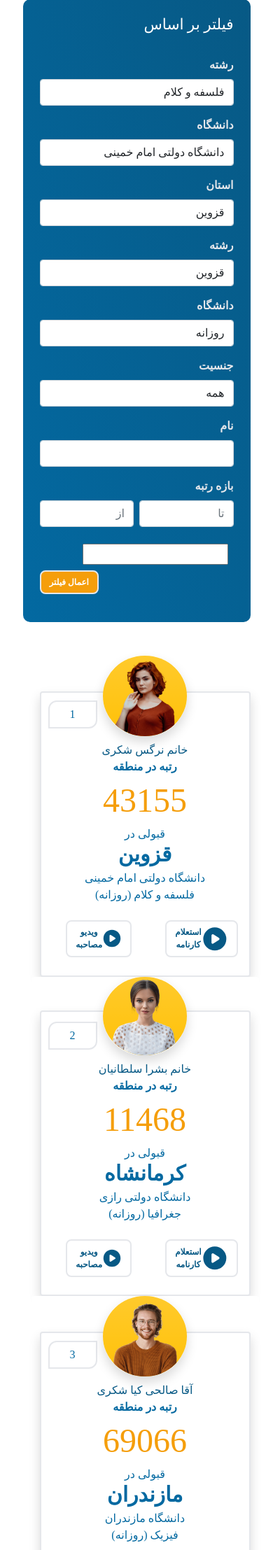
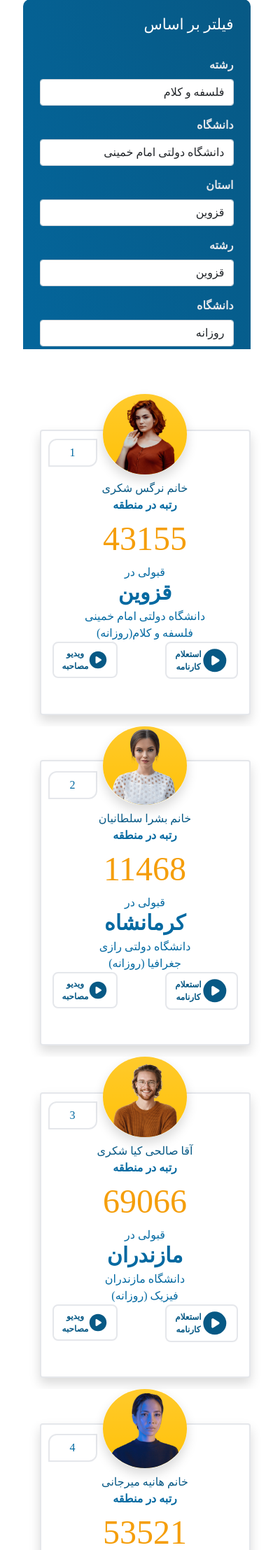
Before and after one commit to odriew3j/bootstrap-to-tailwind-project, a PHP site: page /index.html in a window 390 px wide. Shown: the part 49-2264 px from the top of the page at 70% size. Run offline with PHP 8.4, Linux system fonts and the light colour scheme; some libraries are stand-ins or nearby versions; some web fonts are replaced.

Commit message:
finish responsive head and body

```diff
--- a/resome - bs 5/css/style.css
+++ b/resome - bs 5/css/style.css
@@ -11,6 +11,12 @@
 body {
     font-family: 'Mikhak';
     position: relative;
+}
+
+.filter-header{
+
+    /* overflow-y: scroll; */
+
 }
 
 /* Header card styles */
@@ -86,7 +92,10 @@ span {
 } */
 
 .div-btn{
-
+    gap: 1rem;
+    width: 100%;
+    tab-size: 4;
+    display: flex;
     /* margin-top: 20px; */
 }
 
@@ -182,3 +191,17 @@ span {
     font-weight: bold;
     font-size: 12px;
 }
+
+/* Respons */
+.respons-max-whith, .scroller {
+    overflow-y: auto; /* افزودن اسکرول بار عمودی */
+    max-height: 500px;
+    scrollbar-color: var(--txt-color-gray-border) var(--txt-color-blue-bold)
+
+}
+
+@media only screen and (max-width: 600px) {
+    .respons-max-whith {
+        overflow-y: scroll; /* افزودن اسکرول عمودی در صورت نیاز */
+    }
+}
--- a/resome - bs 5/index.html
+++ b/resome - bs 5/index.html
@@ -24,7 +24,7 @@
 
     <section id="section">
 
-        <div class="col-10 mx-auto mt-5" >
+        <div class="respons-max-whith filter-header col-10 mx-auto mt-5" id="scroller">
 
             <div class="filter col-12 p-4" style="background: linear-gradient(to top right , #0369a1, #075985);border-radius: 10px;">
 
@@ -111,7 +111,7 @@
                         </div>
 
                         <!-- Rank -->
-                        <div class="form-group col-xxl-2 col-xl-3 col-lg-3 col-md-4 col-sm-6 mx-2">
+                        <div class="form-group col-xxl-2 col-xl-3 col-lg-3 col-md-4 col-sm-6">
                             <div class="form-group col-12 mt-4">
                                 <!-- <label for="customRange1" class="form-label filter-lable mb-2">رنج</label> -->
                                 <input type="text" class="js-range-slider" name="my_range" value="" />
@@ -134,48 +134,43 @@
 
     <main class="section col-10 m-auto mt-5">
         <div class="col-12 row d-flex mt-10 d-flex">
-            <!-- Card -->
-            <div class="card border-0 hb-card col-xxl-3 col-xl-2 col-lg-5 col-md-5 col-sm-12" >
-                <div class=" header-card border-white border-1 shadow mx-auto" >
+<div class="card border-0 hb-card col-xxl-3 col-xl-3 col-lg-4 col-md-6 col-sm-12 mt-3">
+    <div class="header-card border-white border-1 shadow mx-auto">
         <img src="img/user01.png" data-person-imgURL="img/user01.png" alt="user" class="rounded-circle col-12 d-block bg-warning bg-gradient border-white border-5">
     </div>
     <div class="col-12">
-                        <div class="body-card col-12 container card-body bg-white bg-gradient shadow rounded text-center" >
-                            <span class="person-fullName text-center" data-person-fullName> <span
-                                data-person-gender="خانم">خانم</span>
-                            <span data-person-name="نرگس">نرگس</span> <span data-person-family="شکری">شکری</span>
+        <div class="body-card col-12 container card-body bg-white bg-gradient shadow rounded text-center">
+            <span class="person-fullName text-center" data-person-fullName>
+                <span data-person-gender="خانم">خانم</span>
+                <span data-person-name="نرگس">نرگس</span>
+                <span data-person-family="شکری">شکری</span>
             </span>
             <span class="person-rank-txt row">رتبه در منطقه</span>
-                            <span class="person-rank row"
-                                data-person-rank="43155">43155</span>
+            <span class="person-rank row" data-person-rank="43155">43155</span>
             <span class="person-province-city row">قبولی در</span>
             <span class="person-province" data-person-province="قزوین">قزوین</span>
             <span class="person-city row" data-person-city="قزوین">قزوین</span>
-                            <span class="person-university row" data-person-university="دانشگاه دولتی امام خمینی">دانشگاه دولتی امام
-                                خمینی</span>
-                            <span class="person-studyField"> <span data-person-studyField="فلسفه و کلام">فلسفه و کلام
-                                </span>(<span data-person-studyPeriod="روزانه">روزانه</span>)</span>
-                            <div class="div-btn d-flex gap-5 mt-3 pt-2 ">
-                                <button class="person-btn btn" class="btn w-50  " @click="modalOpen = true" aria-controls="modal"
-                                    aria-label="Watch the video">
-                                    <svg xmlns="http://www.w3.org/2000/svg" viewBox="0 0 16 16" fill="currentColor"
-                                        class="w-2 h-2">
-                                        <path fill-rule="evenodd"
-                                            d="M8 15A7 7 0 1 0 8 1a7 7 0 0 0 0 14Zm-.847-9.766A.75.75 0 0 0 6 5.866v4.268a.75.75 0 0 0 1.153.633l3.353-2.134a.75.75 0 0 0 0-1.266L7.153 5.234Z"
-                                            clip-rule="evenodd" />
+            <span class="person-university row" data-person-university="دانشگاه دولتی امام خمینی">دانشگاه دولتی امام خمینی</span>
+            <span class="person-studyField">
+                <span data-person-studyField="فلسفه و کلام">فلسفه و کلام</span>(<span data-person-studyPeriod="روزانه">روزانه</span>)
+            </span>
+            <div class="div-btn d-flex justify-content-between">
+                <div class="btn-container">
+                    <button class="person-btn btn" @click="modalOpen = true" aria-controls="modal" aria-label="Watch the video">
+                        <svg xmlns="http://www.w3.org/2000/svg" viewBox="0 0 16 16" fill="currentColor" class="w-2 h-2">
+                            <path fill-rule="evenodd" d="M8 15A7 7 0 1 0 8 1a7 7 0 0 0 0 14Zm-.847-9.766A.75.75 0 0 0 6 5.866v4.268a.75.75 0 0 0 1.153.633l3.353-2.134a.75.75 0 0 0 0-1.266L7.153 5.234Z" clip-rule="evenodd" />
                         </svg>
                         استعلام کارنامه
                     </button>
-                                <button class="person-btn btn" class="btn w-50" @click="modalOpen = true" aria-controls="modal"
-                                    aria-label="Watch the video">
-                                    <svg xmlns="http://www.w3.org/2000/svg" viewBox="0 0 16 16" fill="currentColor"
-                                        class="w-2 h-2">
-                                        <path fill-rule="evenodd"
-                                            d="M8 15A7 7 0 1 0 8 1a7 7 0 0 0 0 14Zm-.847-9.766A.75.75 0 0 0 6 5.866v4.268a.75.75 0 0 0 1.153.633l3.353-2.134a.75.75 0 0 0 0-1.266L7.153 5.234Z"
-                                            clip-rule="evenodd" />
+                </div>
+                <div class="btn-container">
+                    <button class="person-btn btn" @click="modalOpen = true" aria-controls="modal" aria-label="Watch the video">
+                        <svg xmlns="http://www.w3.org/2000/svg" viewBox="0 0 16 16" fill="currentColor" class="w-2 h-2">
+                            <path fill-rule="evenodd" d="M8 15A7 7 0 1 0 8 1a7 7 0 0 0 0 14Zm-.847-9.766A.75.75 0 0 0 6 5.866v4.268a.75.75 0 0 0 1.153.633l3.353-2.134a.75.75 0 0 0 0-1.266L7.153 5.234Z" clip-rule="evenodd" />
                         </svg>
                         ویدیو مصاحبه
                     </button>
+                </div>
             </div>
             <div class="id-number col-1 bg-gradient align-baseline" data-id="1">1</div>
         </div>
@@ -183,7 +178,7 @@
 </div>
 
             <!-- Card -->
-            <div class="card border-0 hb-card col-xxl-3 col-xl-2 col-lg-5 col-md-5 col-sm-12" >
+            <div class="card border-0 hb-card col-xxl-3 col-xl-3 col-lg-4 col-md-6 col-sm-12 mt-3" >
                 <div class=" header-card border-white border-1 shadow mx-auto" >
                     <img src="img/user02.png" data-person-imgURL="img/user02.png" alt="user" class="rounded-circle col-12 d-block bg-warning bg-gradient border-white border-5">
                 </div>
@@ -202,27 +197,23 @@
                             <span class="person-university row" data-person-university="دانشگاه دولتی رازی">دانشگاه دولتی رازی</span>
                             <span class="person-studyField"> <span data-person-studyField="جغرافیا">جغرافیا
                             </span>(<span data-person-studyPeriod="روزانه">روزانه</span>)</span>
-                            <div class="div-btn d-flex gap-5  mt-3 pt-2 ">
-                                <button class="person-btn btn" class="btn w-50  " @click="modalOpen = true" aria-controls="modal"
-                                    aria-label="Watch the video">
-                                    <svg xmlns="http://www.w3.org/2000/svg" viewBox="0 0 16 16" fill="currentColor"
-                                        class="w-2 h-2">
-                                        <path fill-rule="evenodd"
-                                            d="M8 15A7 7 0 1 0 8 1a7 7 0 0 0 0 14Zm-.847-9.766A.75.75 0 0 0 6 5.866v4.268a.75.75 0 0 0 1.153.633l3.353-2.134a.75.75 0 0 0 0-1.266L7.153 5.234Z"
-                                            clip-rule="evenodd" />
+                            <div class="div-btn d-flex justify-content-between">
+                                <div class="btn-container">
+                                    <button class="person-btn btn" @click="modalOpen = true" aria-controls="modal" aria-label="Watch the video">
+                                        <svg xmlns="http://www.w3.org/2000/svg" viewBox="0 0 16 16" fill="currentColor" class="w-2 h-2">
+                                            <path fill-rule="evenodd" d="M8 15A7 7 0 1 0 8 1a7 7 0 0 0 0 14Zm-.847-9.766A.75.75 0 0 0 6 5.866v4.268a.75.75 0 0 0 1.153.633l3.353-2.134a.75.75 0 0 0 0-1.266L7.153 5.234Z" clip-rule="evenodd" />
                                         </svg>
                                         استعلام کارنامه
                                     </button>
-                                <button class="person-btn btn" class="btn w-50" @click="modalOpen = true" aria-controls="modal"
-                                    aria-label="Watch the video">
-                                    <svg xmlns="http://www.w3.org/2000/svg" viewBox="0 0 16 16" fill="currentColor"
-                                        class="w-2 h-2">
-                                        <path fill-rule="evenodd"
-                                            d="M8 15A7 7 0 1 0 8 1a7 7 0 0 0 0 14Zm-.847-9.766A.75.75 0 0 0 6 5.866v4.268a.75.75 0 0 0 1.153.633l3.353-2.134a.75.75 0 0 0 0-1.266L7.153 5.234Z"
-                                            clip-rule="evenodd" />
+                                </div>
+                                <div class="btn-container">
+                                    <button class="person-btn btn" @click="modalOpen = true" aria-controls="modal" aria-label="Watch the video">
+                                        <svg xmlns="http://www.w3.org/2000/svg" viewBox="0 0 16 16" fill="currentColor" class="w-2 h-2">
+                                            <path fill-rule="evenodd" d="M8 15A7 7 0 1 0 8 1a7 7 0 0 0 0 14Zm-.847-9.766A.75.75 0 0 0 6 5.866v4.268a.75.75 0 0 0 1.153.633l3.353-2.134a.75.75 0 0 0 0-1.266L7.153 5.234Z" clip-rule="evenodd" />
                                         </svg>
                                         ویدیو مصاحبه
                                     </button>
+                                </div>
                             </div>
                         <div class="id-number col-1 bg-gradient align-baseline" data-id="2">2</div>
                     </div>
@@ -230,7 +221,7 @@
             </div>
 
             <!-- Card -->
-            <div class="card border-0 hb-card col-xxl-3 col-xl-2 col-lg-5 col-md-5 col-sm-12" >
+            <div class="card border-0 hb-card col-xxl-3 col-xl-3 col-lg-4 col-md-6 col-sm-12 mt-3" >
                 <div class=" header-card border-white border-1 shadow mx-auto" >
                     <img src="img/user03.png" data-person-imgURL="img/user03.png" alt="user" class="rounded-circle col-12 d-block bg-warning bg-gradient border-white border-5">
                 </div>
@@ -249,27 +240,23 @@
                             <span class="person-university row" data-person-university="دانشگاه مازندران">دانشگاه مازندران</span>
                             <span class="person-studyField"> <span data-person-studyField="فیزیک">فیزیک
                                 </span>(<span data-person-studyPeriod="روزانه">روزانه</span>)</span>
-                            <div class="div-btn d-flex gap-5  mt-3 pt-2 ">
-                                <button class="person-btn btn" class="btn w-50  " @click="modalOpen = true" aria-controls="modal"
-                                    aria-label="Watch the video">
-                                    <svg xmlns="http://www.w3.org/2000/svg" viewBox="0 0 16 16" fill="currentColor"
-                                        class="w-2 h-2">
-                                        <path fill-rule="evenodd"
-                                            d="M8 15A7 7 0 1 0 8 1a7 7 0 0 0 0 14Zm-.847-9.766A.75.75 0 0 0 6 5.866v4.268a.75.75 0 0 0 1.153.633l3.353-2.134a.75.75 0 0 0 0-1.266L7.153 5.234Z"
-                                            clip-rule="evenodd" />
+                            <div class="div-btn d-flex justify-content-between">
+                                <div class="btn-container">
+                                    <button class="person-btn btn" @click="modalOpen = true" aria-controls="modal" aria-label="Watch the video">
+                                        <svg xmlns="http://www.w3.org/2000/svg" viewBox="0 0 16 16" fill="currentColor" class="w-2 h-2">
+                                            <path fill-rule="evenodd" d="M8 15A7 7 0 1 0 8 1a7 7 0 0 0 0 14Zm-.847-9.766A.75.75 0 0 0 6 5.866v4.268a.75.75 0 0 0 1.153.633l3.353-2.134a.75.75 0 0 0 0-1.266L7.153 5.234Z" clip-rule="evenodd" />
                                         </svg>
                                         استعلام کارنامه
                                     </button>
-                                <button class="person-btn btn" class="btn w-50" @click="modalOpen = true" aria-controls="modal"
-                                    aria-label="Watch the video">
-                                    <svg xmlns="http://www.w3.org/2000/svg" viewBox="0 0 16 16" fill="currentColor"
-                                        class="w-2 h-2">
-                                        <path fill-rule="evenodd"
-                                            d="M8 15A7 7 0 1 0 8 1a7 7 0 0 0 0 14Zm-.847-9.766A.75.75 0 0 0 6 5.866v4.268a.75.75 0 0 0 1.153.633l3.353-2.134a.75.75 0 0 0 0-1.266L7.153 5.234Z"
-                                            clip-rule="evenodd" />
+                                </div>
+                                <div class="btn-container">
+                                    <button class="person-btn btn" @click="modalOpen = true" aria-controls="modal" aria-label="Watch the video">
+                                        <svg xmlns="http://www.w3.org/2000/svg" viewBox="0 0 16 16" fill="currentColor" class="w-2 h-2">
+                                            <path fill-rule="evenodd" d="M8 15A7 7 0 1 0 8 1a7 7 0 0 0 0 14Zm-.847-9.766A.75.75 0 0 0 6 5.866v4.268a.75.75 0 0 0 1.153.633l3.353-2.134a.75.75 0 0 0 0-1.266L7.153 5.234Z" clip-rule="evenodd" />
                                         </svg>
                                         ویدیو مصاحبه
                                     </button>
+                                </div>
                             </div>
                         <div class="id-number col-1 bg-gradient align-baseline" data-id="3">3</div>
                     </div>
@@ -277,7 +264,7 @@
             </div>
 
             <!-- Card -->
-            <div class="card border-0 hb-card col-xxl-3 col-xl-2 col-lg-5 col-md-5 col-sm-12" >
+            <div class="card border-0 hb-card col-xxl-3 col-xl-3 col-lg-4 col-md-6 col-sm-12 mt-3" >
                 <div class=" header-card border-white border-1 shadow mx-auto" >
                     <img src="img/user04.png" data-person-imgURL="img/user04.png" alt="user" class="rounded-circle col-12 d-block bg-warning bg-gradient border-white border-5">
                 </div>
@@ -296,26 +283,23 @@
                             <span class="person-university row" data-person-university="دانشگاه شیراز">دانشگاه شیراز</span>
                             <span class="person-studyField"> <span data-person-studyField="مهندسی طبیعت">مهندسی طبیعت
                             </span>(<span data-person-studyPeriod="شبانه">شبانه</span>)</span>
-                            <div class="div-btn d-flex gap-5 mt-3 pt-2 ">
-                                <button class="person-btn btn" class="btn w-50" @click="modalOpen = true" aria-controls="modal"
-                                    aria-label="Watch the video">
-                                    <svg xmlns="http://www.w3.org/2000/svg" viewBox="0 0 16 16" fill="currentColor"
-                                        class="w-2 h-2">
-                                        <path fill-rule="evenodd"
-                                            d="M8 15A7 7 0 1 0 8 1a7 7 0 0 0 0 14Zm-.847-9.766A.75.75 0 0 0 6 5.866v4.268a.75.75 0 0 0 1.153.633l3.353-2.134a.75.75 0 0 0 0-1.266L7.153 5.234Z"
-                                            clip-rule="evenodd" />
+                            <div class="div-btn d-flex justify-content-between">
+                                <div class="btn-container">
+                                    <button class="person-btn btn" @click="modalOpen = true" aria-controls="modal" aria-label="Watch the video">
+                                        <svg xmlns="http://www.w3.org/2000/svg" viewBox="0 0 16 16" fill="currentColor" class="w-2 h-2">
+                                            <path fill-rule="evenodd" d="M8 15A7 7 0 1 0 8 1a7 7 0 0 0 0 14Zm-.847-9.766A.75.75 0 0 0 6 5.866v4.268a.75.75 0 0 0 1.153.633l3.353-2.134a.75.75 0 0 0 0-1.266L7.153 5.234Z" clip-rule="evenodd" />
                                         </svg>
                                         استعلام کارنامه
                                     </button>
-                                <button class="person-btn btn" class="btn w-50" @click="modalOpen = true" aria-controls="modal" aria-label="Watch the video">
-                                    <svg xmlns="http://www.w3.org/2000/svg" viewBox="0 0 16 16" fill="currentColor"
-                                        class="w-2 h-2">
-                                        <path fill-rule="evenodd"
-                                            d="M8 15A7 7 0 1 0 8 1a7 7 0 0 0 0 14Zm-.847-9.766A.75.75 0 0 0 6 5.866v4.268a.75.75 0 0 0 1.153.633l3.353-2.134a.75.75 0 0 0 0-1.266L7.153 5.234Z"
-                                            clip-rule="evenodd" />
+                                </div>
+                                <div class="btn-container">
+                                    <button class="person-btn btn" @click="modalOpen = true" aria-controls="modal" aria-label="Watch the video">
+                                        <svg xmlns="http://www.w3.org/2000/svg" viewBox="0 0 16 16" fill="currentColor" class="w-2 h-2">
+                                            <path fill-rule="evenodd" d="M8 15A7 7 0 1 0 8 1a7 7 0 0 0 0 14Zm-.847-9.766A.75.75 0 0 0 6 5.866v4.268a.75.75 0 0 0 1.153.633l3.353-2.134a.75.75 0 0 0 0-1.266L7.153 5.234Z" clip-rule="evenodd" />
                                         </svg>
                                         ویدیو مصاحبه
                                     </button>
+                                </div>
                             </div>
                         <div class="id-number col-1 bg-gradient align-baseline" data-id="4">4</div>
                     </div>
@@ -323,7 +307,7 @@
             </div>
             <!-- Show More -->
             <div class="mx-auto mt-5 mb-4 text-center" id="showMore">
-                <button class="btn filter-more-btn col-3">نمایش بیشتر ...</button>
+                <button class="btn filter-more-btn col-xxl-3 col-xl-3 col-lg-4 col-md-6 col-sm-12 col-12">نمایش بیشتر ...</button>
             </div>
             <!-- Not Found -->
             <!-- <div class="card bg-white col-span-full hidden notFound" id="notFound">
```
Also changed, not shown: resome - bs 5/js/min.js (+12 -0 lines). Lines whose indentation alone changed are shown as unchanged.
